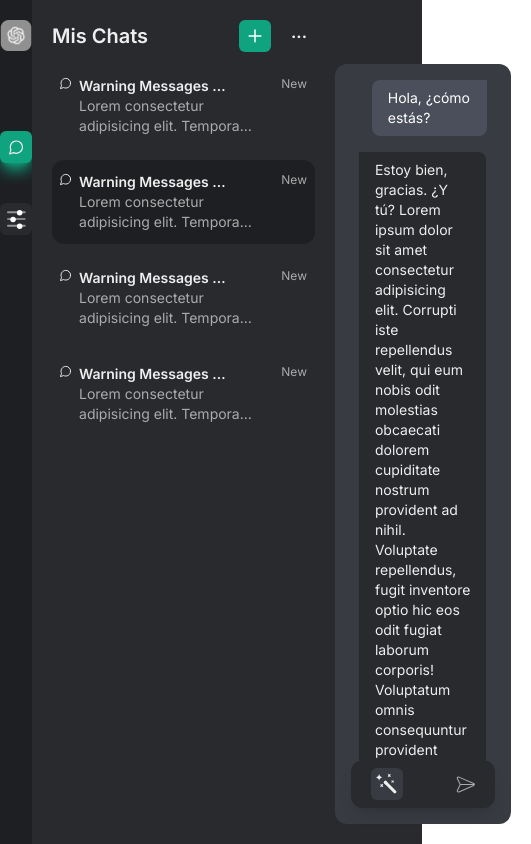
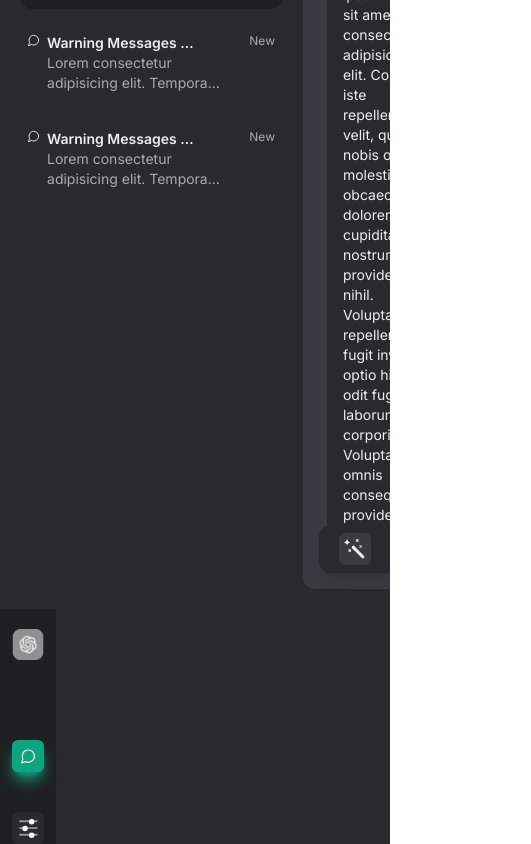
Before and after one commit to joaquindev23/FrontEnd_LLM, a Next.js app: page /app/myChats in a window 390 px wide. Shown: the whole page, 531 px wide, since content can reach past the window. Built offline with nearby package versions, Linux system fonts and the light colour scheme.

Commit message:
main layaut responsive done

```diff
--- a/src/app/app/layout.tsx
+++ b/src/app/app/layout.tsx
@@ -17,7 +17,7 @@ export default function RootLayout({
   return (
     <html lang="en">
       <body className={inter.className}>
-        <main className=" flex flex-row w-full h-screen">
+        <main className=" flex flex-row w-full bg-core-secBg h-screen max-sm:max-h-screen max-sm:overflow-hidden max-sm:flex-col-reverse">
           <SideBar />
           {children}
         </main>
```
